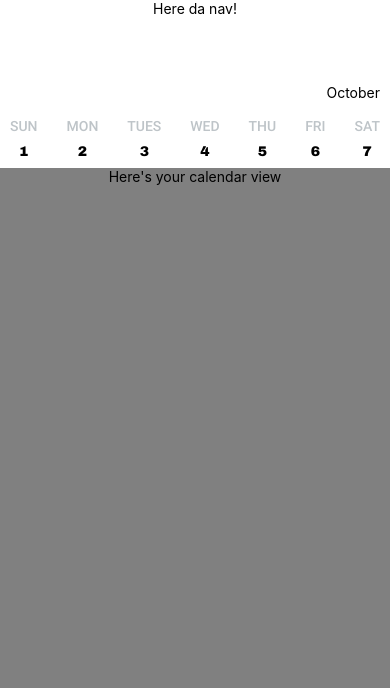
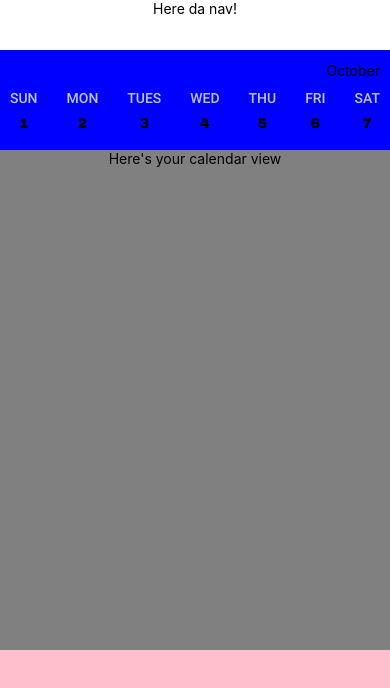
Before and after one commit to TFisch/calendar, a React Native app: screen / in a window 390 px wide. Shown: the top 688 px of the page. Built offline with nearby package versions, Linux system fonts and the light colour scheme.

Commit message:
add week expand animation

```diff
--- a/components/CalendarNav/CalendarNav.js
+++ b/components/CalendarNav/CalendarNav.js
@@ -1,4 +1,4 @@
-import React, { useRef } from 'react';
+import React, { useRef, useState, useEffect } from 'react';
 import { useSpring, animated } from 'react-spring';
 import { useDrag } from 'react-use-gesture';
 import {
@@ -16,8 +16,11 @@ import WeekView from '../Weekview/WeekView';
 import MonthSelect from '../MonthSelect/MonthSelect';
 
 const CalendarNav = () => {
+  //moving animation
+  const [isReady, setIsReady] = useState(false);
   const pan = useRef(new Animated.ValueXY()).current;
-  const grow = useRef(new Animated.Value(100)).current;
+  //growing animation
+  const grow = useRef(new Animated.Value(500)).current;
 
   const panResponder = PanResponder.create({
     // Ask to be the responder:
@@ -43,18 +46,11 @@ const CalendarNav = () => {
       // gestureState.d{x,y} will be set to zero now
     },
     onPanResponderMove: (e, gs) => {
-      Animated.parallel([
+      if (!isReady) {
         Animated.event([null, { dy: pan.y }], {
           useNativeDriver: false
-        })(e, gs),
-        Animated.timing(grow, {
-          duration,
-          toValue: 300,
-          duration: 5000,
-          easing: Easing.in(Easing.elastic(1)),
-          useNativeDriver: false
-        }).start()
-      ]);
+        })(e, gs);
+      }
     },
     //   onPanResponderMove: Animated.event([null, { dy: pan.y }]),
     onPanResponderTerminationRequest: (evt, gestureState) => true,
@@ -69,8 +65,16 @@ const CalendarNav = () => {
           easing: Easing.in(Easing.elastic(1)),
           useNativeDriver: false
         }).start();
-        grow.stopAnimation();
       } else {
+        setIsReady((current) => true);
+        Animated.timing(grow, {
+          duration,
+          toValue: 600,
+          duration: 800,
+          easing: Easing.in(Easing.elastic(1)),
+          useNativeDriver: false
+        }).start();
+        pan.stopAnimation();
         //this.state.calendarViewActive = true;
       }
     },
@@ -87,8 +91,17 @@ const CalendarNav = () => {
 
   const animatedStyle = {
     transform: pan.getTranslateTransform(),
-    height: grow
+    height: !isReady
+      ? pan.y.interpolate({
+          inputRange: [0, 500],
+          outputRange: [100, 500]
+        })
+      : grow
   };
+
+  useEffect(() => {
+    console.log(isReady);
+  }, [isReady]);
 
   return (
     <Animated.View
@@ -103,7 +116,7 @@ const CalendarNav = () => {
 
 const styles = StyleSheet.create({
   container: {
-    backgroundColor: '#FFFFFF',
+    backgroundColor: 'blue',
     alignItems: 'center',
     //flex: 2,
     width: '100%',
--- a/components/Nav/Nav.js
+++ b/components/Nav/Nav.js
@@ -13,7 +13,7 @@ const styles = StyleSheet.create({
   container: {
     backgroundColor: '#FFFFFF',
     alignItems: 'center',
-    flex: 0.5,
+    height: 50,
     width: '100%'
   }
 });
--- a/components/Weekview/WeekView.js
+++ b/components/Weekview/WeekView.js
@@ -43,7 +43,7 @@ const styles = StyleSheet.create({
     width: '100%',
     paddingLeft: '10px',
     paddingRight: '10px',
-    flex: 5
+    height: 500
   },
   weekDayBlock: {},
   weekDayCopy: {
--- a/views/Calendar.js
+++ b/views/Calendar.js
@@ -14,6 +14,6 @@ const styles = StyleSheet.create({
     backgroundColor: 'grey',
     alignItems: 'center',
     width: '100%',
-    flex: 5
+    height: 500
   }
 });
```
